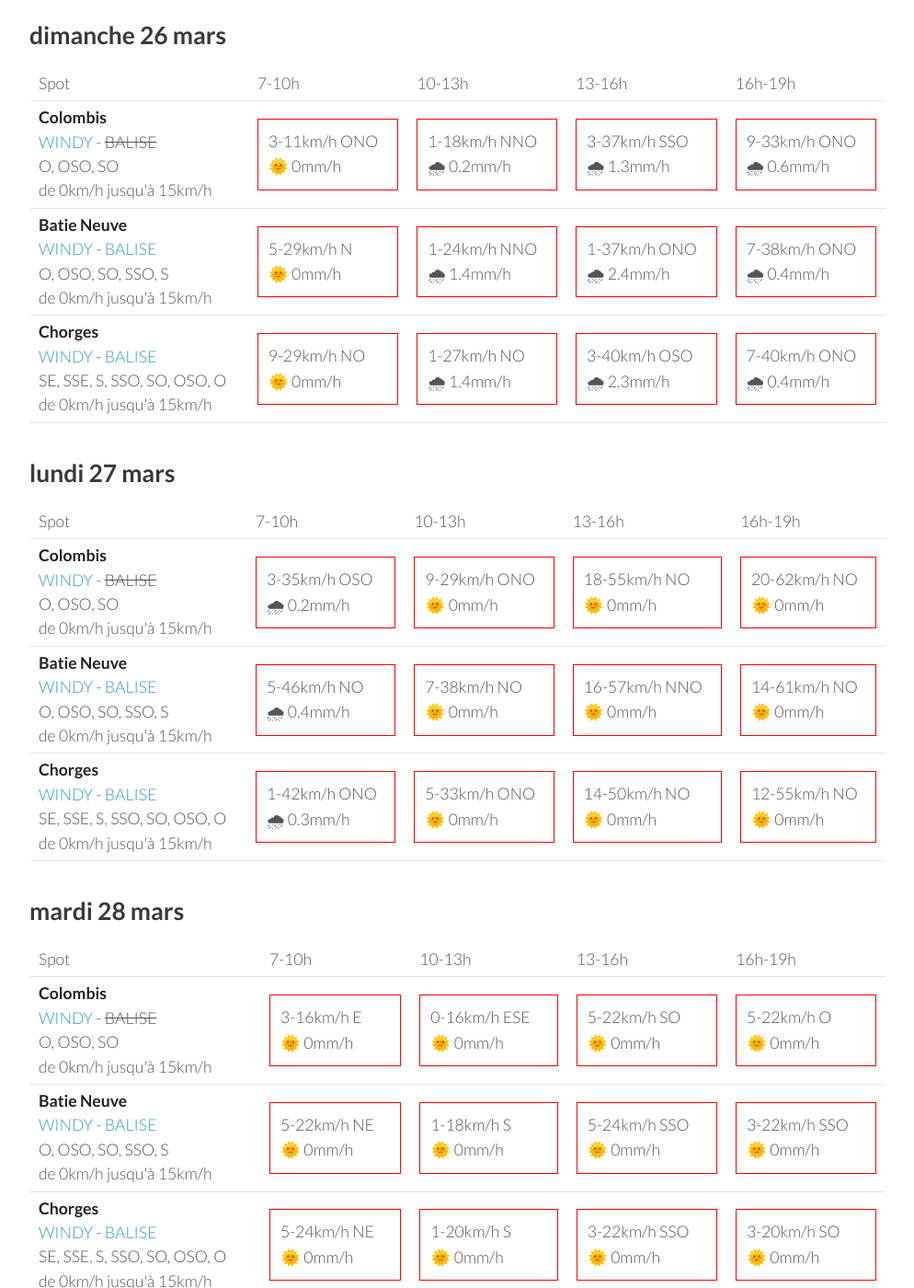
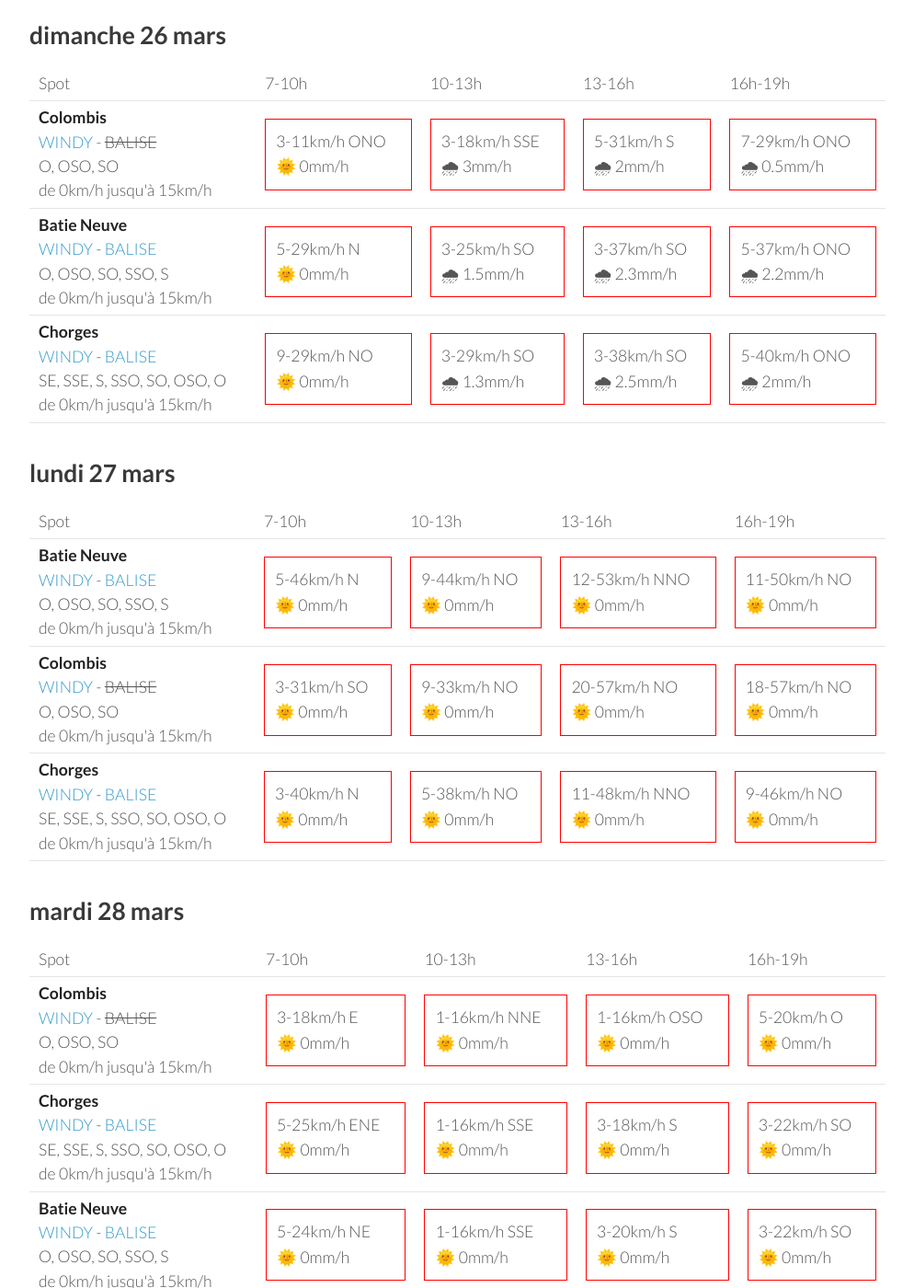
Before and after one commit to parapente-dans-le-nord/parapente-dans-le-nord.github.io, a Jekyll site: the page built from saint_andre.markdown, in a window 1280 px wide and 1400 px high, scrolled down 1209 px. Shown: the whole window at 92% size, without its empty margins (26-1020 px from the left). Built offline with Jekyll 4.4.1, drawn with Linux system fonts in a browser that asks for light colours; some of the changed text lies outside the part shown.

Commit message:
update index.markdown

```diff
--- a/saint_andre.markdown
+++ b/saint_andre.markdown
@@ -114,9 +114,9 @@ page mise à jour le vendredi 24 mars 19:35
         <td><strong>Colombis</strong><br><a href="https://windy.com/44.494/6.216?44.559,6.262,10">WINDY</a> - <span class="no-balise"> BALISE </span><br> <span class="vent-favorable">O, OSO, SO</span><br><span class="force-vent">de 0km/h jusqu'à 15km/h</span> </td>
 
             <td><div class="not-flyable"><p>3-11km/h ONO</p><p>🌞 0mm/h</p></div></td>
-            <td><div class="not-flyable"><p>1-18km/h NNO</p><p>🌧 0.2mm/h</p></div></td>
-            <td><div class="not-flyable"><p>3-37km/h SSO</p><p>🌧 1.3mm/h</p></div></td>
-            <td><div class="not-flyable"><p>9-33km/h ONO</p><p>🌧 0.6mm/h</p></div></td>
+            <td><div class="not-flyable"><p>3-18km/h SSE</p><p>🌧 3mm/h</p></div></td>
+            <td><div class="not-flyable"><p>5-31km/h S</p><p>🌧 2mm/h</p></div></td>
+            <td><div class="not-flyable"><p>7-29km/h ONO</p><p>🌧 0.5mm/h</p></div></td>
 
 
     </tr>
@@ -124,9 +124,9 @@ page mise à jour le vendredi 24 mars 19:35
         <td><strong>Batie Neuve</strong><br><a href="https://windy.com/44.584/6.236?44.559,6.262,10,m:eTtagly">WINDY</a> - <span class=""><a href="https://www.openwindmap.org/PP554">BALISE</a> </span><br> <span class="vent-favorable">O, OSO, SO, SSO, S</span><br><span class="force-vent">de 0km/h jusqu'à 15km/h</span> </td>
 
             <td><div class="not-flyable"><p>5-29km/h N</p><p>🌞 0mm/h</p></div></td>
-            <td><div class="not-flyable"><p>1-24km/h NNO</p><p>🌧 1.4mm/h</p></div></td>
-            <td><div class="not-flyable"><p>1-37km/h ONO</p><p>🌧 2.4mm/h</p></div></td>
-            <td><div class="not-flyable"><p>7-38km/h ONO</p><p>🌧 0.4mm/h</p></div></td>
+            <td><div class="not-flyable"><p>3-25km/h SO</p><p>🌧 1.5mm/h</p></div></td>
+            <td><div class="not-flyable"><p>3-37km/h SO</p><p>🌧 2.3mm/h</p></div></td>
+            <td><div class="not-flyable"><p>5-37km/h ONO</p><p>🌧 2.2mm/h</p></div></td>
 
 
     </tr>
@@ -134,9 +134,9 @@ page mise à jour le vendredi 24 mars 19:35
         <td><strong>Chorges</strong><br><a href="https://windy.com/44.578/6.280?44.559,6.262,10">WINDY</a> - <span class=""><a href="https://www.openwindmap.org/PP554">BALISE</a> </span><br> <span class="vent-favorable">SE, SSE, S, SSO, SO, OSO, O</span><br><span class="force-vent">de 0km/h jusqu'à 15km/h</span> </td>
 
             <td><div class="not-flyable"><p>9-29km/h NO</p><p>🌞 0mm/h</p></div></td>
-            <td><div class="not-flyable"><p>1-27km/h NO</p><p>🌧 1.4mm/h</p></div></td>
-            <td><div class="not-flyable"><p>3-40km/h OSO</p><p>🌧 2.3mm/h</p></div></td>
-            <td><div class="not-flyable"><p>7-40km/h ONO</p><p>🌧 0.4mm/h</p></div></td>
+            <td><div class="not-flyable"><p>3-29km/h SO</p><p>🌧 1.3mm/h</p></div></td>
+            <td><div class="not-flyable"><p>3-38km/h SO</p><p>🌧 2.5mm/h</p></div></td>
+            <td><div class="not-flyable"><p>5-40km/h ONO</p><p>🌧 2mm/h</p></div></td>
 
 
     </tr>
@@ -157,32 +157,32 @@ page mise à jour le vendredi 24 mars 19:35
       <td>16h-19h</td>
     </tr>
 <tr>
-        <td><strong>Colombis</strong><br><a href="https://windy.com/44.494/6.216?44.559,6.262,10">WINDY</a> - <span class="no-balise"> BALISE </span><br> <span class="vent-favorable">O, OSO, SO</span><br><span class="force-vent">de 0km/h jusqu'à 15km/h</span> </td>
+        <td><strong>Batie Neuve</strong><br><a href="https://windy.com/44.584/6.236?44.559,6.262,10,m:eTtagly">WINDY</a> - <span class=""><a href="https://www.openwindmap.org/PP554">BALISE</a> </span><br> <span class="vent-favorable">O, OSO, SO, SSO, S</span><br><span class="force-vent">de 0km/h jusqu'à 15km/h</span> </td>
 
-            <td><div class="not-flyable"><p>3-35km/h OSO</p><p>🌧 0.2mm/h</p></div></td>
-            <td><div class="not-flyable"><p>9-29km/h ONO</p><p>🌞 0mm/h</p></div></td>
-            <td><div class="not-flyable"><p>18-55km/h NO</p><p>🌞 0mm/h</p></div></td>
-            <td><div class="not-flyable"><p>20-62km/h NO</p><p>🌞 0mm/h</p></div></td>
+            <td><div class="not-flyable"><p>5-46km/h N</p><p>🌞 0mm/h</p></div></td>
+            <td><div class="not-flyable"><p>9-44km/h NO</p><p>🌞 0mm/h</p></div></td>
+            <td><div class="not-flyable"><p>12-53km/h NNO</p><p>🌞 0mm/h</p></div></td>
+            <td><div class="not-flyable"><p>11-50km/h NO</p><p>🌞 0mm/h</p></div></td>
 
 
     </tr>
 <tr>
-        <td><strong>Batie Neuve</strong><br><a href="https://windy.com/44.584/6.236?44.559,6.262,10,m:eTtagly">WINDY</a> - <span class=""><a href="https://www.openwindmap.org/PP554">BALISE</a> </span><br> <span class="vent-favorable">O, OSO, SO, SSO, S</span><br><span class="force-vent">de 0km/h jusqu'à 15km/h</span> </td>
+        <td><strong>Colombis</strong><br><a href="https://windy.com/44.494/6.216?44.559,6.262,10">WINDY</a> - <span class="no-balise"> BALISE </span><br> <span class="vent-favorable">O, OSO, SO</span><br><span class="force-vent">de 0km/h jusqu'à 15km/h</span> </td>
 
-            <td><div class="not-flyable"><p>5-46km/h NO</p><p>🌧 0.4mm/h</p></div></td>
-            <td><div class="not-flyable"><p>7-38km/h NO</p><p>🌞 0mm/h</p></div></td>
-            <td><div class="not-flyable"><p>16-57km/h NNO</p><p>🌞 0mm/h</p></div></td>
-            <td><div class="not-flyable"><p>14-61km/h NO</p><p>🌞 0mm/h</p></div></td>
+            <td><div class="not-flyable"><p>3-31km/h SO</p><p>🌞 0mm/h</p></div></td>
+            <td><div class="not-flyable"><p>9-33km/h NO</p><p>🌞 0mm/h</p></div></td>
+            <td><div class="not-flyable"><p>20-57km/h NO</p><p>🌞 0mm/h</p></div></td>
+            <td><div class="not-flyable"><p>18-57km/h NO</p><p>🌞 0mm/h</p></div></td>
 
 
     </tr>
 <tr>
         <td><strong>Chorges</strong><br><a href="https://windy.com/44.578/6.280?44.559,6.262,10">WINDY</a> - <span class=""><a href="https://www.openwindmap.org/PP554">BALISE</a> </span><br> <span class="vent-favorable">SE, SSE, S, SSO, SO, OSO, O</span><br><span class="force-vent">de 0km/h jusqu'à 15km/h</span> </td>
 
-            <td><div class="not-flyable"><p>1-42km/h ONO</p><p>🌧 0.3mm/h</p></div></td>
-            <td><div class="not-flyable"><p>5-33km/h ONO</p><p>🌞 0mm/h</p></div></td>
-            <td><div class="not-flyable"><p>14-50km/h NO</p><p>🌞 0mm/h</p></div></td>
-            <td><div class="not-flyable"><p>12-55km/h NO</p><p>🌞 0mm/h</p></div></td>
+            <td><div class="not-flyable"><p>3-40km/h N</p><p>🌞 0mm/h</p></div></td>
+            <td><div class="not-flyable"><p>5-38km/h NO</p><p>🌞 0mm/h</p></div></td>
+            <td><div class="not-flyable"><p>11-48km/h NNO</p><p>🌞 0mm/h</p></div></td>
+            <td><div class="not-flyable"><p>9-46km/h NO</p><p>🌞 0mm/h</p></div></td>
 
 
     </tr>
@@ -205,30 +205,30 @@ page mise à jour le vendredi 24 mars 19:35
 <tr>
         <td><strong>Colombis</strong><br><a href="https://windy.com/44.494/6.216?44.559,6.262,10">WINDY</a> - <span class="no-balise"> BALISE </span><br> <span class="vent-favorable">O, OSO, SO</span><br><span class="force-vent">de 0km/h jusqu'à 15km/h</span> </td>
 
-            <td><div class="not-flyable"><p>3-16km/h E</p><p>🌞 0mm/h</p></div></td>
-            <td><div class="not-flyable"><p>0-16km/h ESE</p><p>🌞 0mm/h</p></div></td>
-            <td><div class="not-flyable"><p>5-22km/h SO</p><p>🌞 0mm/h</p></div></td>
-            <td><div class="not-flyable"><p>5-22km/h O</p><p>🌞 0mm/h</p></div></td>
+            <td><div class="not-flyable"><p>3-18km/h E</p><p>🌞 0mm/h</p></div></td>
+            <td><div class="not-flyable"><p>1-16km/h NNE</p><p>🌞 0mm/h</p></div></td>
+            <td><div class="not-flyable"><p>1-16km/h OSO</p><p>🌞 0mm/h</p></div></td>
+            <td><div class="not-flyable"><p>5-20km/h O</p><p>🌞 0mm/h</p></div></td>
+
+
+    </tr>
+<tr>
+        <td><strong>Chorges</strong><br><a href="https://windy.com/44.578/6.280?44.559,6.262,10">WINDY</a> - <span class=""><a href="https://www.openwindmap.org/PP554">BALISE</a> </span><br> <span class="vent-favorable">SE, SSE, S, SSO, SO, OSO, O</span><br><span class="force-vent">de 0km/h jusqu'à 15km/h</span> </td>
+
+            <td><div class="not-flyable"><p>5-25km/h ENE</p><p>🌞 0mm/h</p></div></td>
+            <td><div class="not-flyable"><p>1-16km/h SSE</p><p>🌞 0mm/h</p></div></td>
+            <td><div class="not-flyable"><p>3-18km/h S</p><p>🌞 0mm/h</p></div></td>
+            <td><div class="not-flyable"><p>3-22km/h SO</p><p>🌞 0mm/h</p></div></td>
 
 
     </tr>
 <tr>
         <td><strong>Batie Neuve</strong><br><a href="https://windy.com/44.584/6.236?44.559,6.262,10,m:eTtagly">WINDY</a> - <span class=""><a href="https://www.openwindmap.org/PP554">BALISE</a> </span><br> <span class="vent-favorable">O, OSO, SO, SSO, S</span><br><span class="force-vent">de 0km/h jusqu'à 15km/h</span> </td>
 
-            <td><div class="not-flyable"><p>5-22km/h NE</p><p>🌞 0mm/h</p></div></td>
-            <td><div class="not-flyable"><p>1-18km/h S</p><p>🌞 0mm/h</p></div></td>
-            <td><div class="not-flyable"><p>5-24km/h SSO</p><p>🌞 0mm/h</p></div></td>
-            <td><div class="not-flyable"><p>3-22km/h SSO</p><p>🌞 0mm/h</p></div></td>
-
-
-    </tr>
-<tr>
-        <td><strong>Chorges</strong><br><a href="https://windy.com/44.578/6.280?44.559,6.262,10">WINDY</a> - <span class=""><a href="https://www.openwindmap.org/PP554">BALISE</a> </span><br> <span class="vent-favorable">SE, SSE, S, SSO, SO, OSO, O</span><br><span class="force-vent">de 0km/h jusqu'à 15km/h</span> </td>
-
             <td><div class="not-flyable"><p>5-24km/h NE</p><p>🌞 0mm/h</p></div></td>
-            <td><div class="not-flyable"><p>1-20km/h S</p><p>🌞 0mm/h</p></div></td>
-            <td><div class="not-flyable"><p>3-22km/h SSO</p><p>🌞 0mm/h</p></div></td>
-            <td><div class="not-flyable"><p>3-20km/h SO</p><p>🌞 0mm/h</p></div></td>
+            <td><div class="not-flyable"><p>1-16km/h SSE</p><p>🌞 0mm/h</p></div></td>
+            <td><div class="not-flyable"><p>3-20km/h S</p><p>🌞 0mm/h</p></div></td>
+            <td><div class="not-flyable"><p>3-22km/h SO</p><p>🌞 0mm/h</p></div></td>
 
 
     </tr>
@@ -251,30 +251,30 @@ page mise à jour le vendredi 24 mars 19:35
 <tr>
         <td><strong>Batie Neuve</strong><br><a href="https://windy.com/44.584/6.236?44.559,6.262,10,m:eTtagly">WINDY</a> - <span class=""><a href="https://www.openwindmap.org/PP554">BALISE</a> </span><br> <span class="vent-favorable">O, OSO, SO, SSO, S</span><br><span class="force-vent">de 0km/h jusqu'à 15km/h</span> </td>
 
-            <td><div class="not-flyable"><p>3-25km/h NE</p><p>🌞 0mm/h</p></div></td>
-            <td><div class="not-flyable"><p>3-25km/h SSO</p><p>🌞 0mm/h</p></div></td>
-            <td><div class="not-flyable"><p>9-37km/h ONO</p><p>🌞 0mm/h</p></div></td>
-            <td><div class="not-flyable"><p>9-38km/h NO</p><p>🌞 0mm/h</p></div></td>
+            <td><div class="not-flyable"><p>3-22km/h NE</p><p>🌞 0mm/h</p></div></td>
+            <td><div class="not-flyable"><p>3-24km/h SSO</p><p>🌞 0mm/h</p></div></td>
+            <td><div class="not-flyable"><p>9-38km/h ONO</p><p>🌞 0mm/h</p></div></td>
+            <td><div class="not-flyable"><p>11-44km/h NO</p><p>🌞 0mm/h</p></div></td>
 
 
     </tr>
 <tr>
         <td><strong>Colombis</strong><br><a href="https://windy.com/44.494/6.216?44.559,6.262,10">WINDY</a> - <span class="no-balise"> BALISE </span><br> <span class="vent-favorable">O, OSO, SO</span><br><span class="force-vent">de 0km/h jusqu'à 15km/h</span> </td>
 
-            <td><div class="not-flyable"><p>5-18km/h E</p><p>🌞 0mm/h</p></div></td>
-            <td><div class="not-flyable"><p>5-20km/h SSE</p><p>🌞 0mm/h</p></div></td>
-            <td><div class="not-flyable"><p>11-33km/h NO</p><p>🌞 0mm/h</p></div></td>
-            <td><div class="not-flyable"><p>11-38km/h NO</p><p>🌞 0mm/h</p></div></td>
+            <td><div class="not-flyable"><p>5-16km/h E</p><p>🌞 0mm/h</p></div></td>
+            <td><div class="not-flyable"><p>5-18km/h SE</p><p>🌞 0mm/h</p></div></td>
+            <td><div class="not-flyable"><p>11-33km/h ONO</p><p>🌞 0mm/h</p></div></td>
+            <td><div class="not-flyable"><p>11-40km/h NO</p><p>🌞 0mm/h</p></div></td>
 
 
     </tr>
 <tr>
         <td><strong>Chorges</strong><br><a href="https://windy.com/44.578/6.280?44.559,6.262,10">WINDY</a> - <span class=""><a href="https://www.openwindmap.org/PP554">BALISE</a> </span><br> <span class="vent-favorable">SE, SSE, S, SSO, SO, OSO, O</span><br><span class="force-vent">de 0km/h jusqu'à 15km/h</span> </td>
 
-            <td><div class="not-flyable"><p>3-27km/h NE</p><p>🌞 0mm/h</p></div></td>
-            <td><div class="not-flyable"><p>3-27km/h SSO</p><p>🌞 0mm/h</p></div></td>
-            <td><div class="not-flyable"><p>7-35km/h ONO</p><p>🌞 0mm/h</p></div></td>
-            <td><div class="not-flyable"><p>7-38km/h ONO</p><p>🌞 0mm/h</p></div></td>
+            <td><div class="not-flyable"><p>3-24km/h NE</p><p>🌞 0mm/h</p></div></td>
+            <td><div class="not-flyable"><p>3-25km/h SSO</p><p>🌞 0mm/h</p></div></td>
+            <td><div class="not-flyable"><p>7-37km/h ONO</p><p>🌞 0mm/h</p></div></td>
+            <td><div class="not-flyable"><p>9-44km/h ONO</p><p>🌞 0mm/h</p></div></td>
 
 
     </tr>
```
Also changed, not shown: other parts of saint_andre.markdown (+1 -1 lines).
